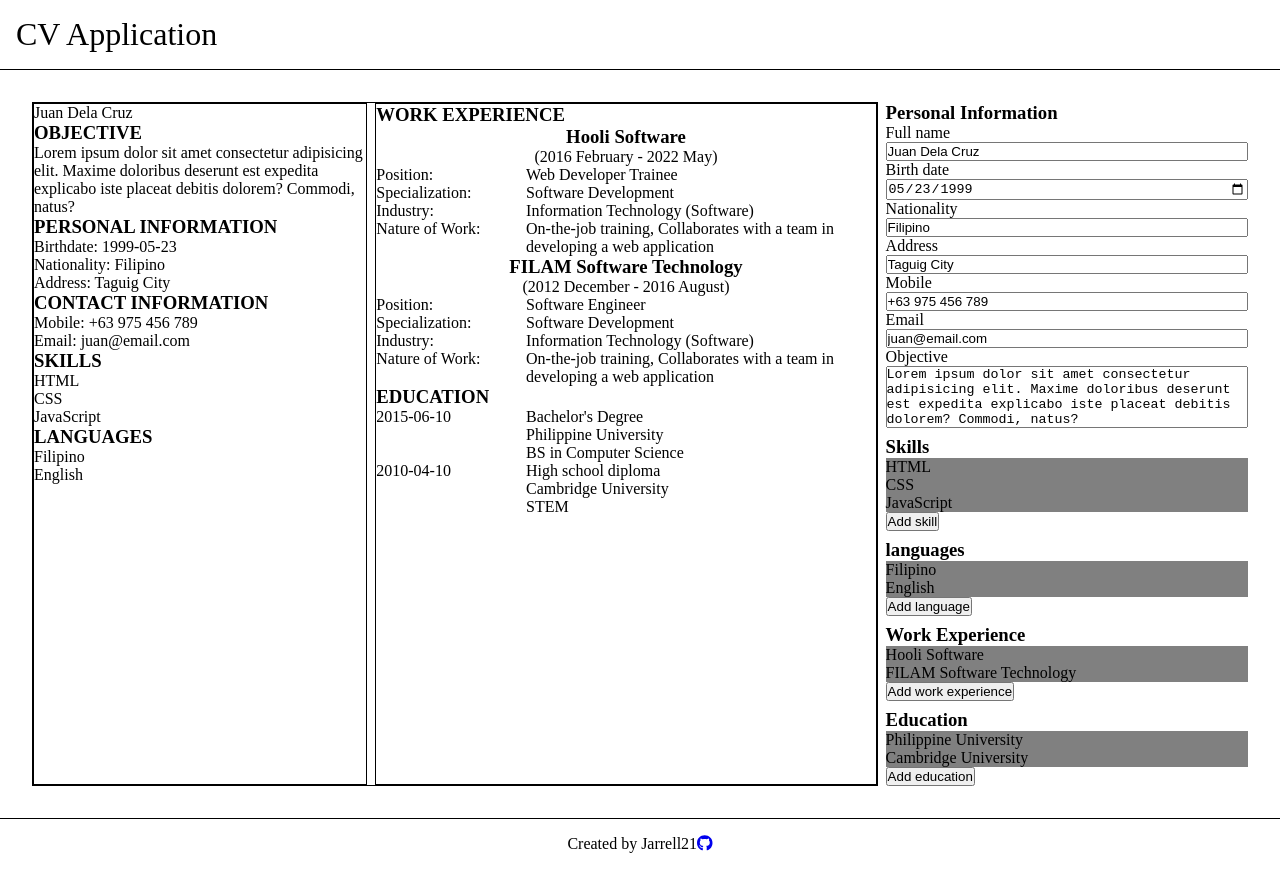
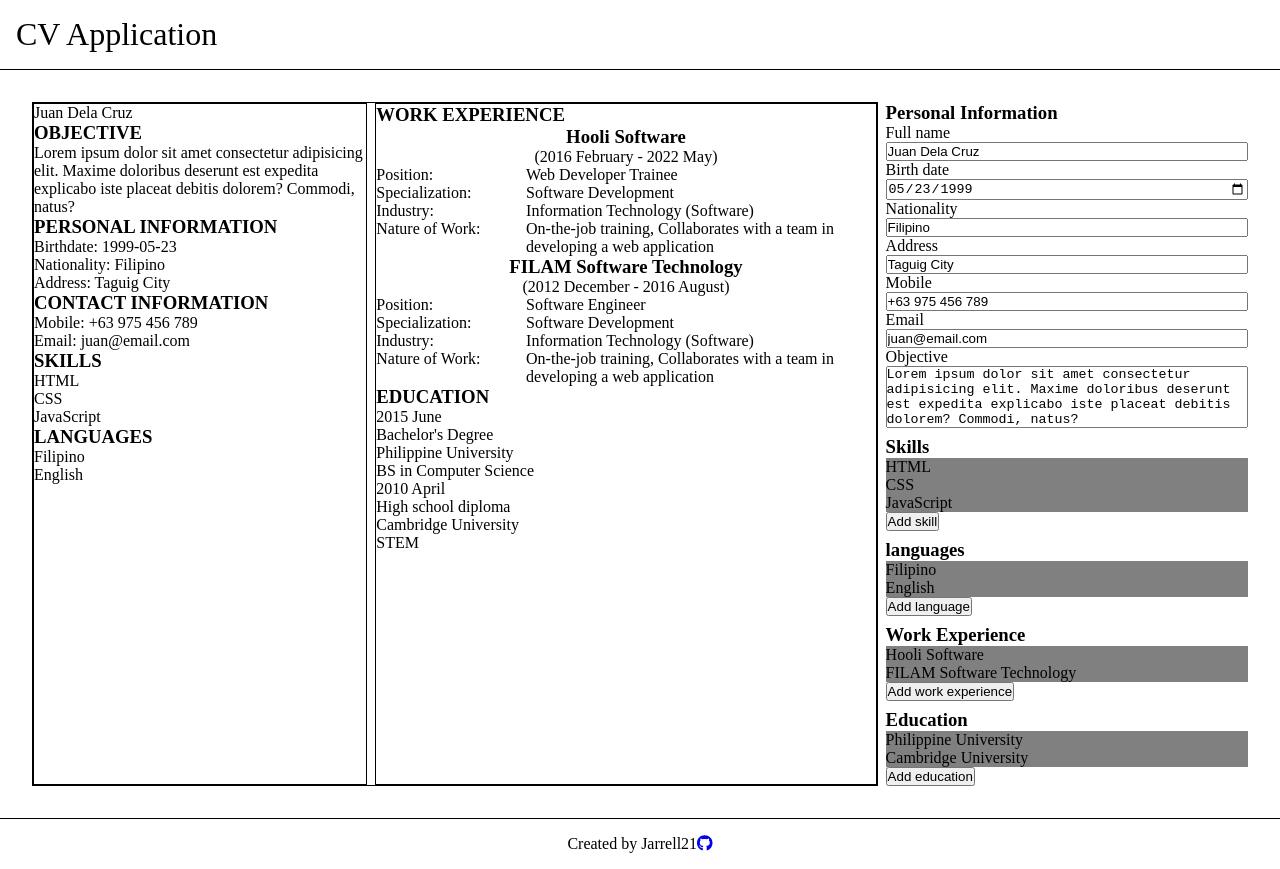
Before and after one commit to Jarrell21/cv-application, a React (Vite) app: page / in a window 1280 px wide. Built offline with nearby package versions, Linux system fonts and the light colour scheme.

Commit message:
Make date manipulation a seperate file

```diff
--- a/src/components/Resume/Education.jsx
+++ b/src/components/Resume/Education.jsx
@@ -1,13 +1,14 @@
 import PropTypes from "prop-types";
+import { convertDate } from "../../helpers/Date";
 
 function Education({ educData }) {
   return (
-    <div className="attainment">
-      <div className="attainment-row">
-        <div className="attainment-left-col">
-          <p>{educData.graduationDate}</p>
+    <div className="education">
+      <div className="education-row">
+        <div className="education-left-col">
+          <p>{convertDate(educData.graduationDate)}</p>
         </div>
-        <div className="attainment-right-col">
+        <div className="education-right-col">
           <p>{educData.attainment}</p>
           <p>{educData.schoolName}</p>
           <p>{educData.course}</p>
--- a/src/components/Resume/Work.jsx
+++ b/src/components/Resume/Work.jsx
@@ -1,26 +1,7 @@
 import PropTypes from "prop-types";
+import { convertDate } from "../../helpers/Date";
 
 function Work({ workData }) {
-  var months = [
-    "January",
-    "February",
-    "March",
-    "April",
-    "May",
-    "June",
-    "July",
-    "August",
-    "September",
-    "October",
-    "November",
-    "December",
-  ];
-
-  function convertDate(dateStr) {
-    var tempDate = dateStr.split("-");
-    return tempDate[0] + " " + months[Number(tempDate[1]) - 1];
-  }
-
   return (
     <div className="resume-work">
       <div className="work-header">
--- /dev/null
+++ b/src/helpers/Date.jsx
@@ -0,0 +1,21 @@
+const months = [
+  "January",
+  "February",
+  "March",
+  "April",
+  "May",
+  "June",
+  "July",
+  "August",
+  "September",
+  "October",
+  "November",
+  "December",
+];
+
+function convertDate(dateStr) {
+  var tempDate = dateStr.split("-");
+  return tempDate[0] + " " + months[Number(tempDate[1]) - 1];
+}
+
+export { convertDate };
```
